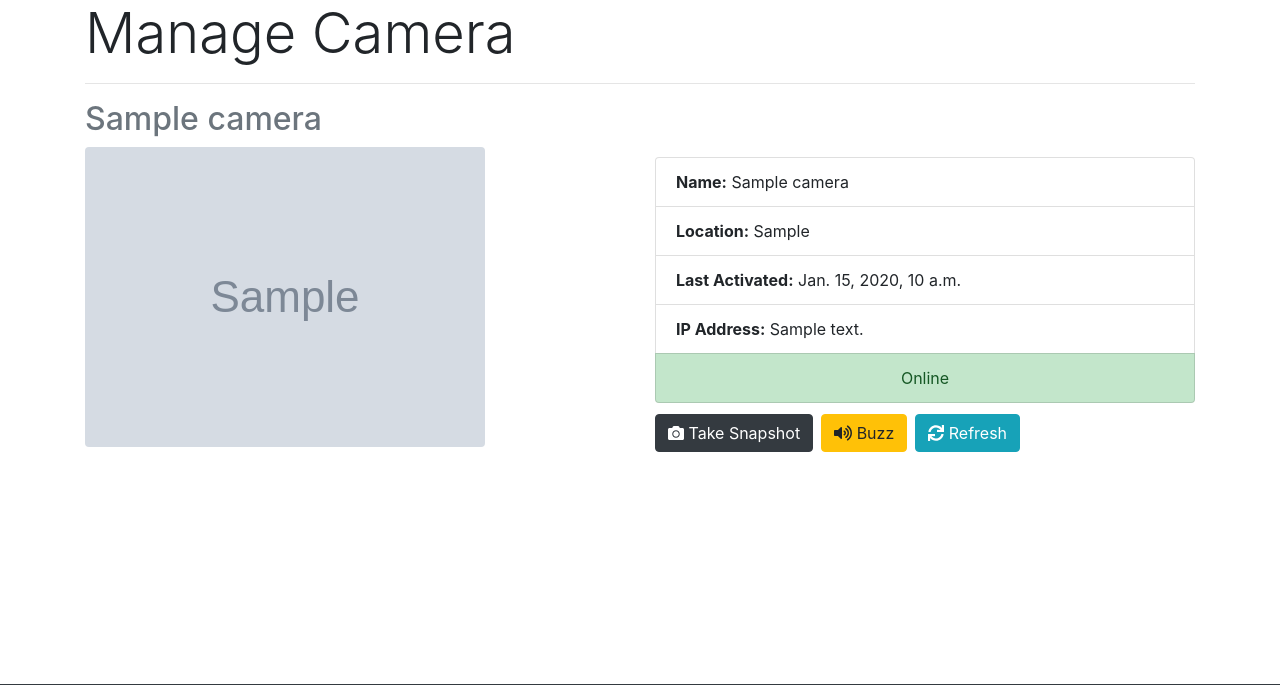
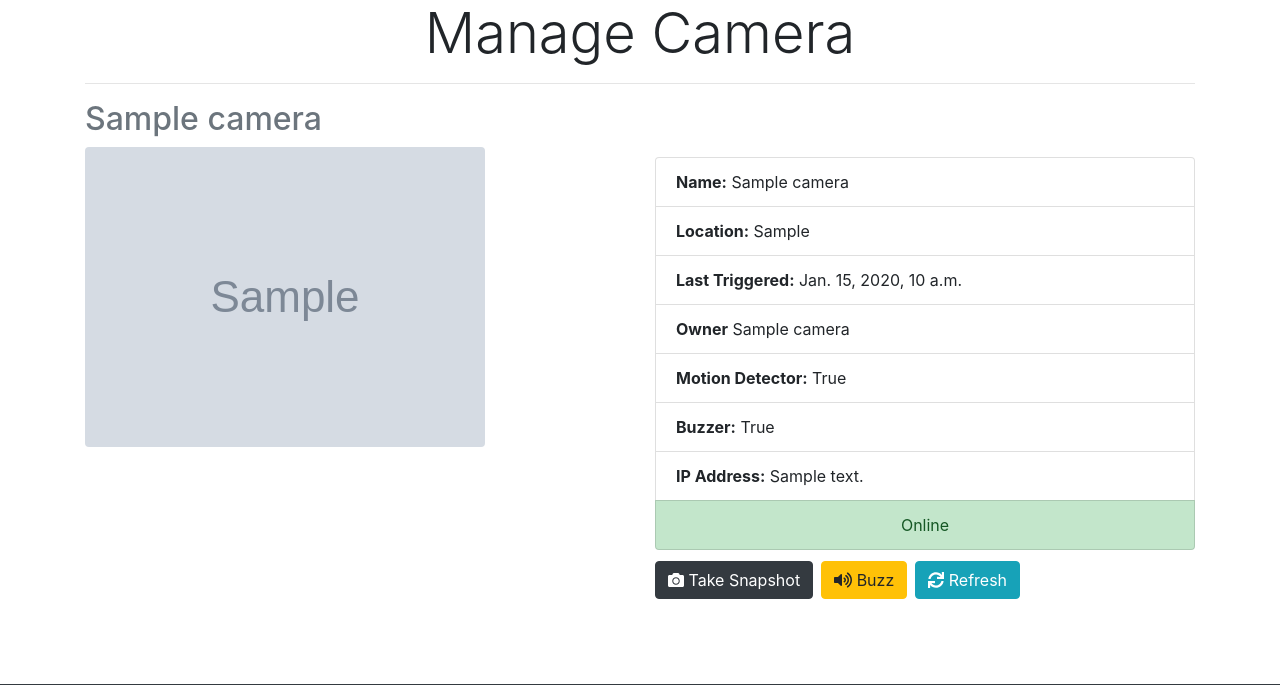
Before and after one commit to DylanGore/Iris, a Django app: page /devices/manage/camera/1/ in a window 1280 px wide. Shown: the part 56-741 px from the top of the page. Run offline with Django 3.2, Linux system fonts and the light colour scheme; a user stored in the database is signed in; tables that the repository leaves empty hold one stand-in row (values such as "Sample post"); grey boxes marked "Sample" are stand-in pictures; some libraries are stand-ins or nearby versions.

Commit message:
Code cleanup

```diff
--- a/src/web/devices/models.py
+++ b/src/web/devices/models.py
@@ -13,4 +13,4 @@ class Camera(models.Model):
     has_motion = models.BooleanField(default=False)
 
     def __str__(self):
-        return self.name + '[' + self.location + ']'
+        return self.name + ' [' + self.location + ' | ' + self.ip_address + ']'
--- a/src/web/devices/templates/devices/manage_camera.html
+++ b/src/web/devices/templates/devices/manage_camera.html
@@ -6,7 +6,7 @@
     <div class="container">
         <div class="row">
             <div class="col-sm-12">
-                <h1 class="display-4">Manage Camera</h1>
+                <h1 class="display-4 text-center">Manage Camera</h1>
                 <hr>
                 <h2 class="text-muted">{{ device.name }}</h2>
             </div>
@@ -19,12 +19,15 @@
                 <ul class="list-group">
                     <li class="list-group-item"><strong>Name:</strong> {{ device.name }}</li>
                     <li class="list-group-item"><strong>Location:</strong> {{ device.location }}</li>
-                    <li class="list-group-item"><strong>Last Activated:</strong> {{ device.last_triggered }}</li>
+                    <li class="list-group-item"><strong>Last Triggered:</strong> {{ device.last_triggered }}</li>
+                    <li class="list-group-item"><strong>Owner</strong> {{ device.owner_name }}</li>
+                    <li class="list-group-item"><strong>Motion Detector:</strong> {{ device.has_motion }}</li>
+                    <li class="list-group-item"><strong>Buzzer:</strong> {{ device.has_sound }}</li>
                     {% if device.is_active %}
                         <li class="list-group-item"><strong>IP Address:</strong> {{ device.ip_address }}</li>
                         <li class="list-group-item list-group-item-success text-center">Online</li>
                     {% else %}
-                        <li class="list-group-item list-group-item-danger text-center">Offline <span class="">//TODO</span></li>
+                        <li class="list-group-item list-group-item-danger text-center">Offline</li>
                     {% endif %}
                 </ul>
                 <div class="btn-toolbar" role="toolbar">
--- a/src/web/devices/templates/devices/manage_devices.html
+++ b/src/web/devices/templates/devices/manage_devices.html
@@ -6,7 +6,7 @@
     <div class="container">
         <div class="row">
             <div class="col animated fadeIn">
-                <h1 class="display-4">Device Manager</h1>
+                <h1 class="display-4 text-center">Device Manager</h1>
                 <hr>
             </div>
         </div>
--- a/src/web/devices/templates/devices/monitor_devices.html
+++ b/src/web/devices/templates/devices/monitor_devices.html
@@ -6,7 +6,7 @@
     <div class="container">
         <div class="row">
             <div class="col animated fadeIn">
-                <h1 class="display-4">Monitoring Dashboard</h1>
+                <h1 class="display-4 text-center">Monitoring Dashboard</h1>
                 <hr>
             </div>
         </div>
--- a/src/web/devices/templates/devices/view_camera.html
+++ b/src/web/devices/templates/devices/view_camera.html
@@ -6,7 +6,7 @@
     <div class="container">
         <div class="row">
             <div class="col-sm-12">
-                <h1 class="display-4">View Camera</h1>
+                <h1 class="display-4 text-center">View Camera</h1>
                 <hr>
 {#                <a href="{% url 'devices:index' %}" class="btn btn-sm btn-dark">&lt; Back to devices</a><br>#}
                 <h2 class="text-muted">{{ device.name }}</h2>
--- a/src/web/users/templates/registration/login.html
+++ b/src/web/users/templates/registration/login.html
@@ -2,7 +2,9 @@
 {% load staticfiles %}
 {% load bootstrap4 %}
 
-{% bootstrap_message
+{% bootstrap_message %}
+
+{% block title %}Iris | Login{% endblock %}
 
 {% block body %}
     <div class="container">
--- a/src/web/users/templates/registration/register.html
+++ b/src/web/users/templates/registration/register.html
@@ -4,6 +4,7 @@
 
 {% bootstrap_messages %}
 
+{% block title %}Iris | Register{% endblock %}
 
 {% block body %}
     <div class="container">
--- a/src/web/users/templates/users/unauthenticated.html
+++ b/src/web/users/templates/users/unauthenticated.html
@@ -1,5 +1,7 @@
 {% extends 'devices/base.html' %}
 {% load staticfiles %}
+
+{% block title %}Iris | Unauthenticated{% endblock %}
 
 {% block body %}
     {% if user.is_authenticated %}
--- a/src/web/users/urls.py
+++ b/src/web/users/urls.py
@@ -2,6 +2,5 @@ from django.urls import path
 from . import views
 
 urlpatterns = [
-    path('', views.index, name='index'),
     path('register', views.register, name='register'),
 ]
```
Also changed, not shown: src/web/users/templates/users/index.html (deleted, +0 -7 lines).
